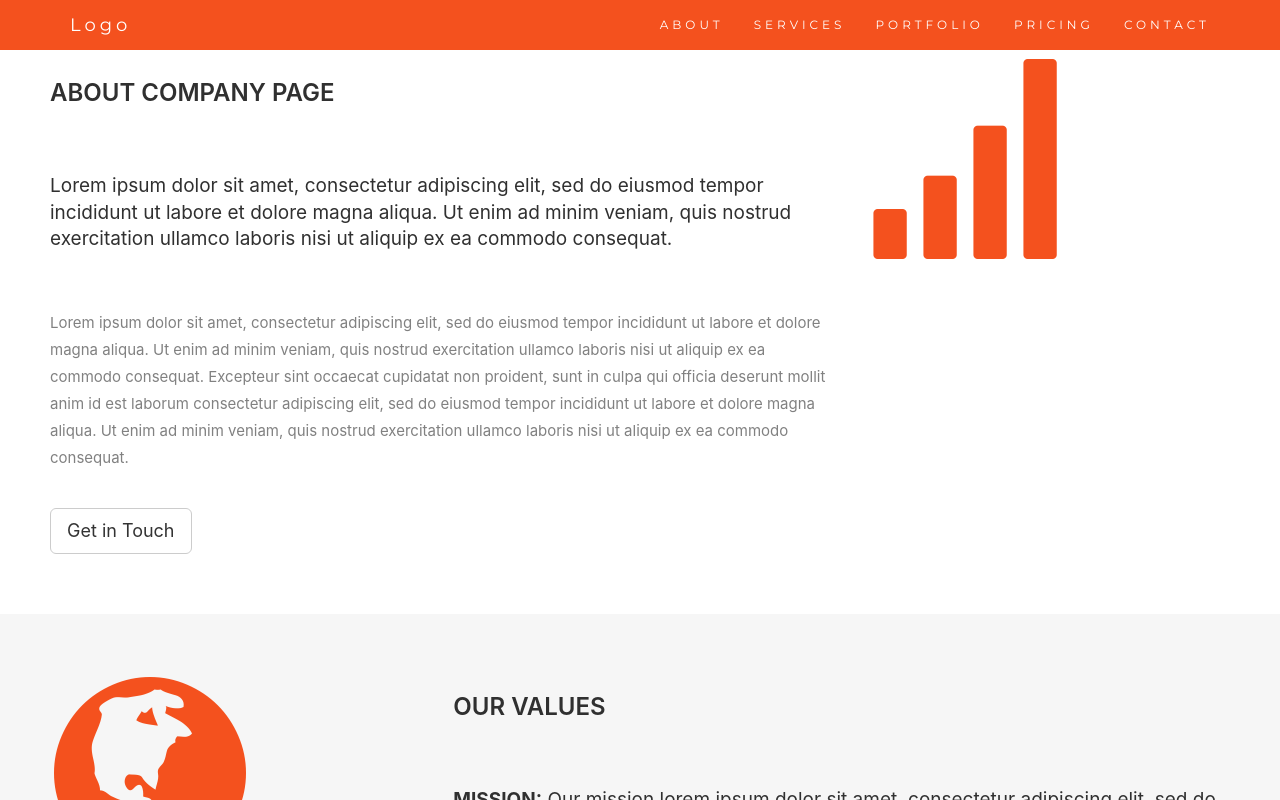
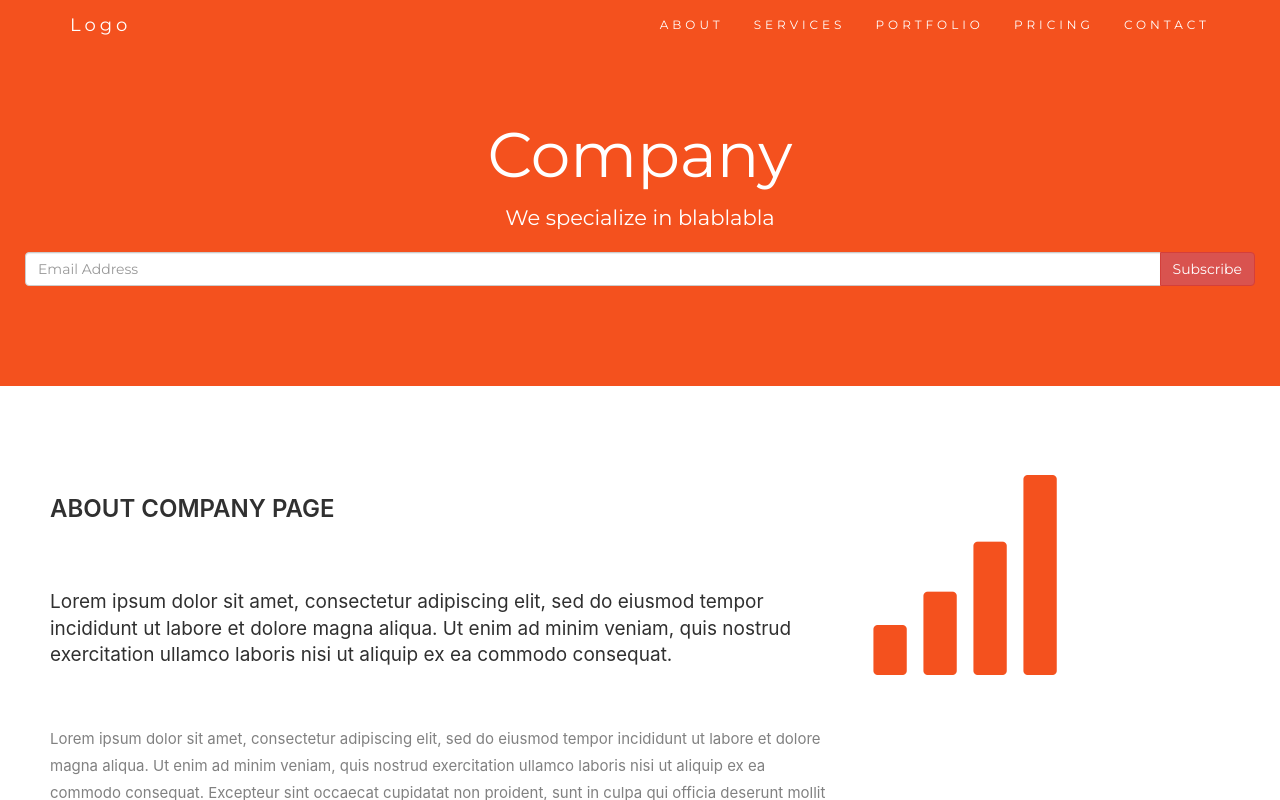
Before and after one commit to Spinkers/site-company-react, a React (Create React App) app: page / in a window 1280 px wide. Shown: the top 800 px of the page. Built offline with nearby package versions, Linux system fonts and the light colour scheme.

Commit message:
Adicionando o jumbotron apenas neste componente

```diff
--- a/src/components/sobre/index.js
+++ b/src/components/sobre/index.js
@@ -1,8 +1,10 @@
-import React from 'react'
+import React from 'react';
+import Jumbotron from '../jumbotron/index';
 
 const Sobre = props => {
     return (
         <>
+        <Jumbotron />
             {/* Sobre a empresa */}
             <div id='about' className='container-fluid'>
                 <div className='row'>
```
